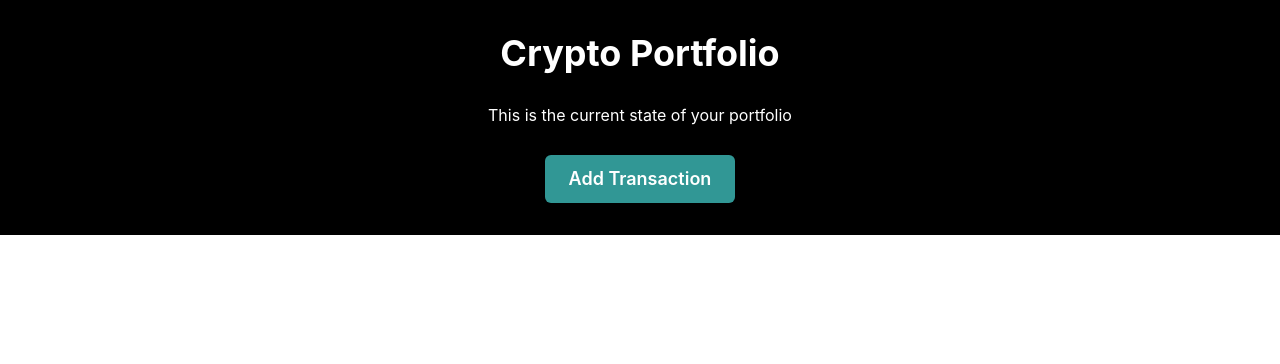
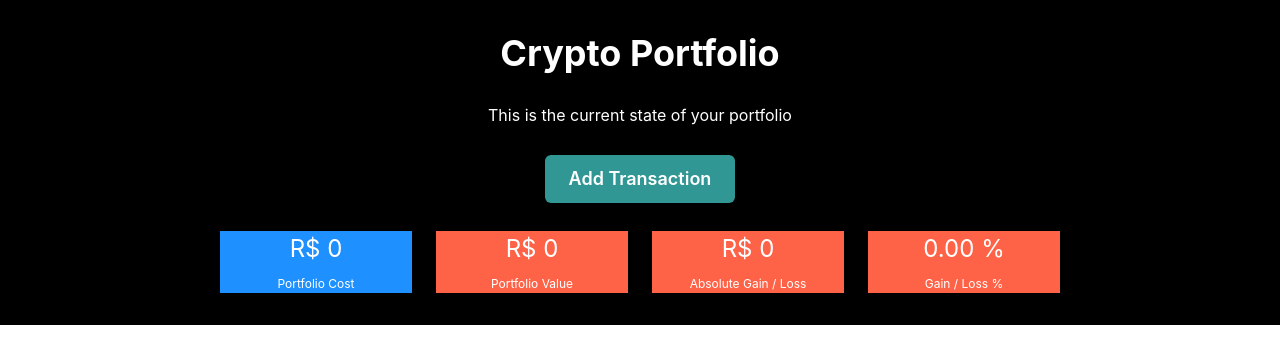
Before and after one commit to thiagosena/crypto-wallet, a React (Create React App) app in the folder frontend/: page / in a window 1280 px wide. Shown: the top 364 px of the page. Built offline with nearby package versions, Linux system fonts and the light colour scheme; no server answers.

Commit message:
chore(front): create summary

```diff
--- a/frontend/src/App.tsx
+++ b/frontend/src/App.tsx
@@ -1,16 +1,56 @@
 import * as React from 'react';
-import { Button, Center, ChakraProvider, Heading, Text, theme, VStack } from '@chakra-ui/react';
+import { useEffect, useState } from 'react';
+import { Button, Center, ChakraProvider, Heading, Text, theme, useDisclosure, VStack } from '@chakra-ui/react';
+import Summary from './components/Summary';
+import { Transaction } from './interfaces/Transaction';
 
 export const App = () => {
+  const [transactions, setTransactions] = useState<Array<Transaction>>([]);
+  const [rollups, setRollups] = useState([]);
+  const [portfolioCost, setPortfolioCost] = useState<number>(0.0);
+  const [portfolioValue, setPortfolioValue] = useState<number>(0.0);
+  const [absoluteGain, setAbsoluteGain] = useState<number>(0.0);
+  const [totalGainPercent, setTotalGainPercent] = useState<number>(0.0);
+  const { isOpen, onOpen, onClose } = useDisclosure();
+
+  useEffect(() => {
+    fetch('http://127.0.0.1:5000/rollups')
+      .then((response) => response.json())
+      .then((data) => {
+        setRollups(data);
+        let costAccumulator = 0;
+        let valueAccumulator = 0;
+        data.forEach((item: any) => {
+          costAccumulator += item['total_cost'];
+          valueAccumulator += item['total_equity'];
+        });
+        let absoluteGain = valueAccumulator - costAccumulator;
+        setPortfolioCost(costAccumulator);
+        setPortfolioValue(valueAccumulator);
+        setAbsoluteGain(absoluteGain);
+        setTotalGainPercent((absoluteGain / costAccumulator) * 100);
+      });
+    fetch('http://127.0.0.1:5000/transactions')
+      .then((response) => response.json())
+      .then((data) => {
+        setTransactions(data);
+      });
+
+  }, [isOpen]);
+
   return (
     <ChakraProvider theme={theme}>
       <Center bg={'black'} color={'white'} padding={8}>
         <VStack spacing={7}>
           <Heading>Crypto Portfolio</Heading>
           <Text>This is the current state of your portfolio</Text>
-          <Button size={'lg'} colorScheme={'teal'} onClick={() => null}>
+          <Button size={'lg'} colorScheme={'teal'} onClick={onOpen}>
             Add Transaction
           </Button>
+          <Summary portfolioCost={portfolioCost}
+                   portfolioValue={portfolioValue}
+                   absoluteGain={absoluteGain}
+                   totalGainPercent={totalGainPercent} />
         </VStack>
       </Center>
     </ChakraProvider>
--- /dev/null
+++ b/frontend/src/components/Summary.tsx
@@ -0,0 +1,46 @@
+import React from 'react';
+import { Container, HStack, Text, VStack } from '@chakra-ui/react';
+
+export default function Summary({
+  portfolioCost,
+  portfolioValue,
+  absoluteGain,
+  totalGainPercent,
+}: { portfolioCost: number, portfolioValue: number, absoluteGain: number, totalGainPercent: number }) {
+  return (
+    <HStack spacing={6}>
+      <Container bg="dodgerblue">
+        <VStack width={40}>
+          <Text fontSize="2xl">
+            R$ {Number(portfolioCost.toFixed(2)).toLocaleString()}
+          </Text>
+          <Text fontSize="xs" size="md">
+            Portfolio Cost
+          </Text>
+        </VStack>
+      </Container>
+      <Container bg="tomato">
+        <VStack width={40}>
+          <Text fontSize="2xl">
+            R$ {Number(portfolioValue.toFixed(2)).toLocaleString()}
+          </Text>
+          <Text fontSize="xs">Portfolio Value</Text>
+        </VStack>
+      </Container>
+      <Container bg="tomato">
+        <VStack width={40}>
+          <Text fontSize="2xl">
+            R$ {Number(absoluteGain.toFixed(2)).toLocaleString()}
+          </Text>
+          <Text fontSize="xs"> Absolute Gain / Loss </Text>
+        </VStack>
+      </Container>
+      <Container bg="tomato">
+        <VStack width={40}>
+          <Text fontSize="2xl">{totalGainPercent.toFixed(2)} %</Text>
+          <Text fontSize="xs">Gain / Loss %</Text>
+        </VStack>
+      </Container>
+    </HStack>
+  );
+}
```
